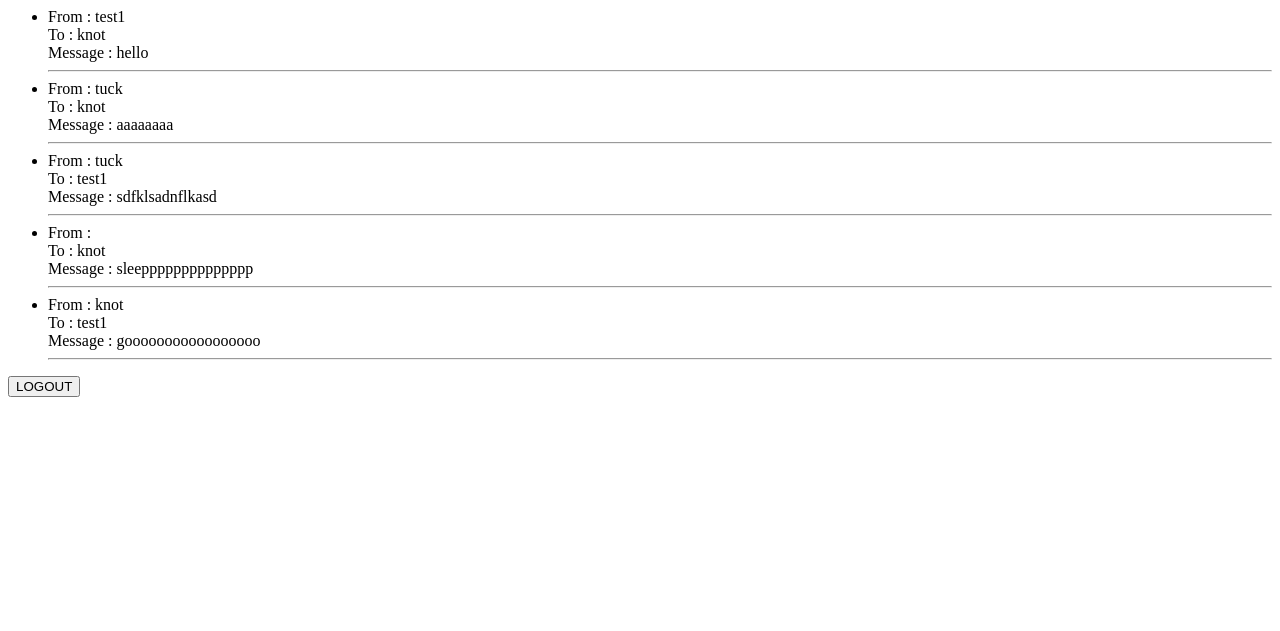
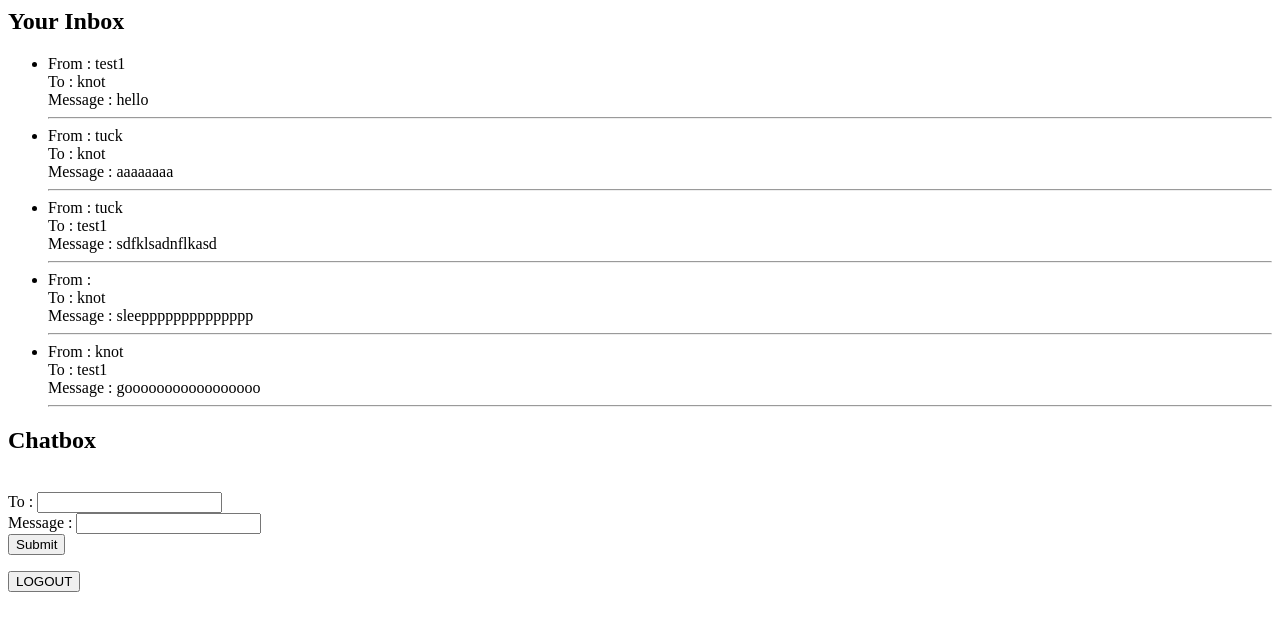
Before and after one commit to Gelato-Papoy/isag-secure-web, a Django app: template secure_chat_web/templates/chater/listmessage.html in a window 1280 px wide. Shown: the top 631 px of the page. Run offline with Django 3.2, Linux system fonts and the light colour scheme; the template is opened without the code that fills it: values that come from a table or form of the project are taken from there, others are empty; data comes from the database, SQL or seed files in the repository; both versions use the stored data as it was after the commit.

Commit message:
complete simple version1

```diff
--- a/chater/views.py
+++ b/chater/views.py
@@ -1,6 +1,6 @@
 from django.contrib.auth.models import User
 from django.contrib.sessions.models import Session
-from django.http import HttpResponse
+from django.http import HttpResponse, HttpResponseRedirect
 from django.shortcuts import render
 from models import Messages
 from django.http import HttpResponse
@@ -17,7 +17,7 @@ def postMessage(request):
         msgDB.message = request.POST['message']
         msgDB.time = timezone.now()
         msgDB.save()
-        return HttpResponse("good")# Redirect after POST
+        return HttpResponseRedirect("/listmsg/")# Redirect after POST
     # else:
     #     form = ContactForm() # An unbound form
 from chater.models import Messages
@@ -72,5 +72,6 @@ def listMessage(request):
     template = loader.get_template('chater/listmessage.html')
     context = RequestContext(request, {
         'latest_message_list': latest_msg_list,
+        'me': u.username,
     })
     return HttpResponse(template.render(context))
--- a/secure_chat_web/templates/chater/listmessage.html
+++ b/secure_chat_web/templates/chater/listmessage.html
@@ -1,3 +1,9 @@
+<head>
+    <title>Chatbox</title>
+</head>
+
+<h2>Your Inbox</h2>
+
 {% if latest_message_list %}
     <ul>
         {% for message in latest_message_list %}
@@ -13,4 +19,16 @@
     <p>No polls are available.</p>
 {% endif %}
 
+<body>
+<h2>Chatbox</h2>
+<form action="/service/post/" method="POST">
+    {% csrf_token %}
+    <input type="hidden" name="user" class="submit-post" value={{ me }}><br>
+    To : <input type="text" name="talk" class="submit-post"> <br>
+    Message : <input type="text" name="message" class="submit-post"><br>
+
+    <input type="submit" name="submit" class="submit-post">
+</form>
+</body>
+
 <a href="/"><button>LOGOUT</button></a>
```
Also changed, not shown: db.sqlite3. Lines whose indentation alone changed are shown as unchanged.
